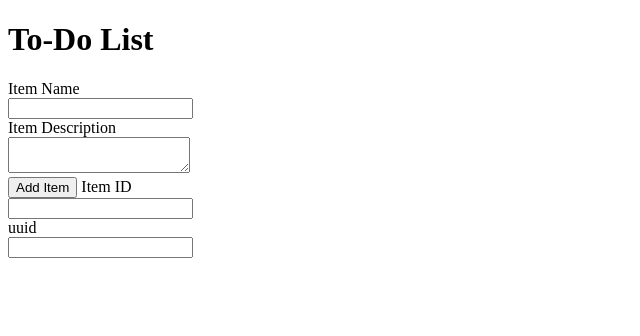
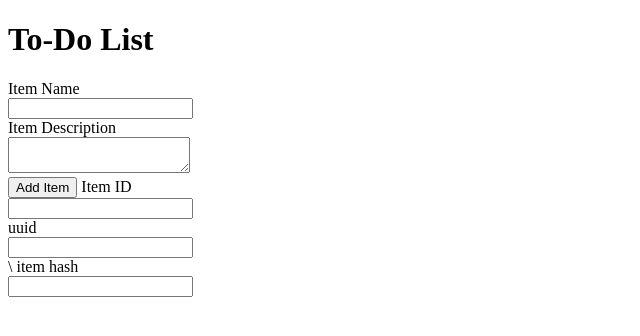
Before and after one commit to devyadav13/Git_and_GitHub_Divyanshu, a Flask app: page /todo in a window 1280 px wide. Shown: the top 336 px of the page, without its empty margins (0-640 px from the left). Run offline with Flask 3, Linux system fonts and the light colour scheme.

Commit message:
master_1: add Item Hash field

```diff
--- a/templates/todo.html
+++ b/templates/todo.html
@@ -15,7 +15,8 @@
    <label>uuid</label><br>
 <input type="text" name="UUID"><br>
 
-
+\<label> item hash</label><br>
+<input type="text" name="Item hash"><br>
 
 
   </form>
```
